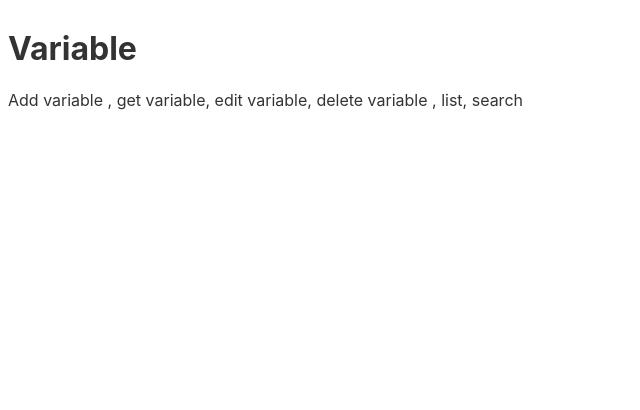
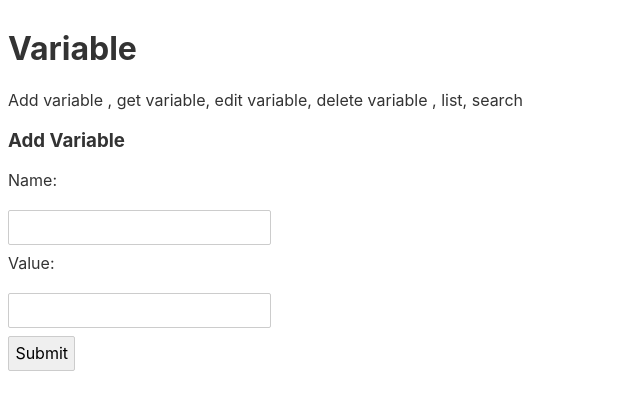
Before and after one commit to ikbhal/variable, a Svelte app: page / in a window 1280 px wide. Shown: the top 410 px of the page, without its empty margins (0-640 px from the left). Built offline with nearby package versions, Linux system fonts and the light colour scheme.

Commit message:
add variable form

```diff
--- a/src/App.svelte
+++ b/src/App.svelte
@@ -4,6 +4,15 @@
 <main>
 	<h1>Variable</h1>
 	<p>Add variable , get variable, edit variable, delete variable , list, search </p>
+	<h3>Add Variable</h3>
+	<form>
+		<label for="name">Name:</label><br>
+		<input type="text" id="fname" name="fname"><br>
+		<label for="value">Value:</label><br>
+		<input type="text" id="lname" name="lname"><br>
+      	<input type="submit" value="Submit">
+	</form>
+
 </main>
 
 <style>
```
